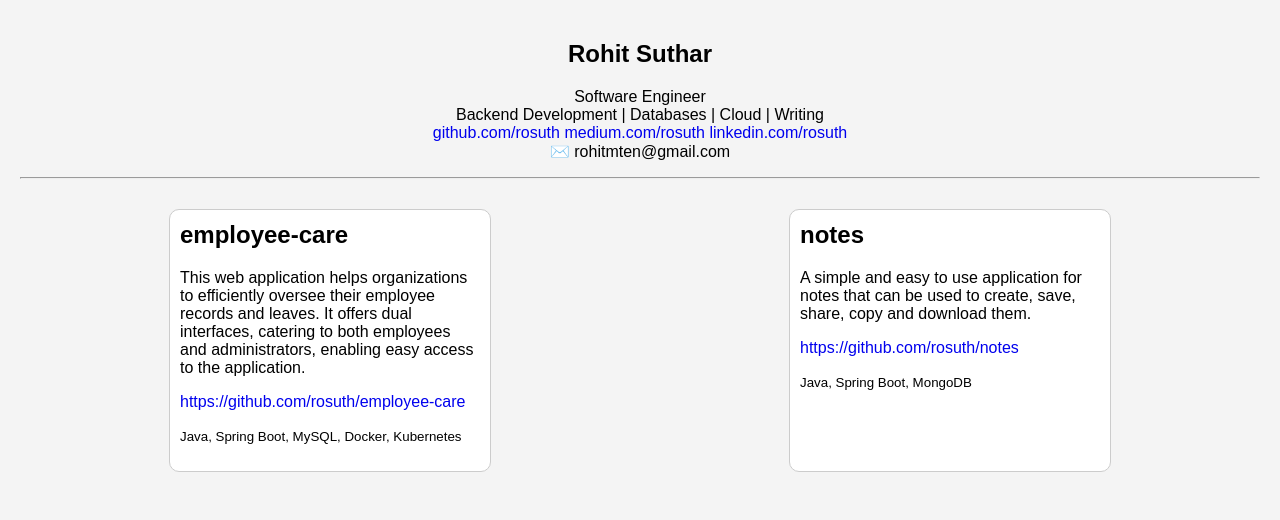
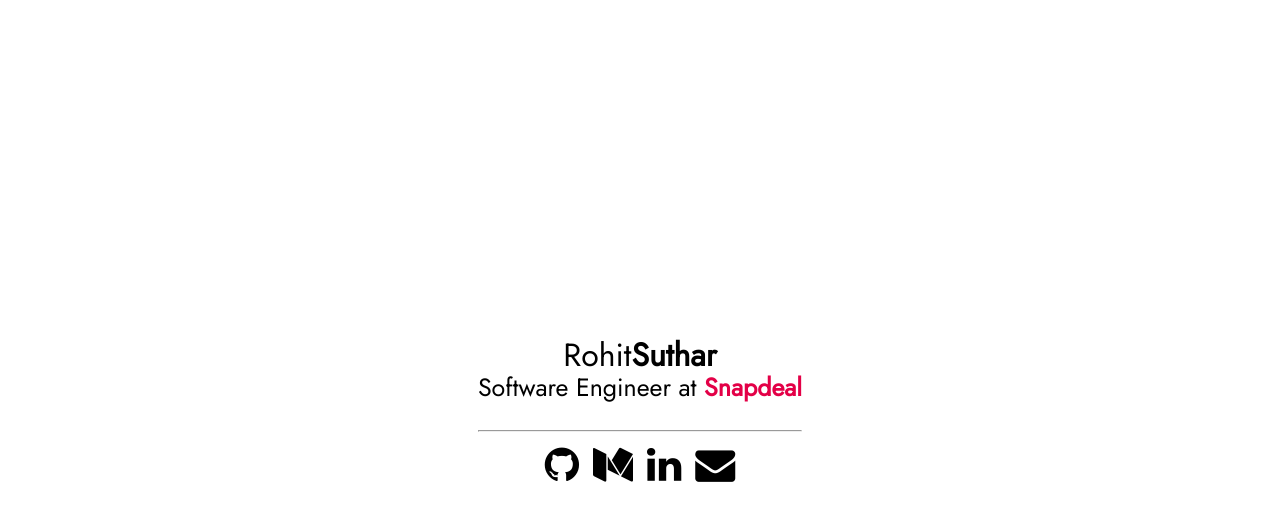
Before and after one commit to rosuth/portfolio, a plain HTML site: page index.html in a window 1280 px wide. Drawn offline with Linux system fonts and the light colour scheme.

Commit message:
Update index.html

```diff
--- a/index.html
+++ b/index.html
@@ -1,89 +1,64 @@
 <!DOCTYPE html>
 <html lang="en">
-
 <head>
 <meta charset="UTF-8">
 <meta name="viewport" content="width=device-width, initial-scale=1.0">
-    <title>github/rosuth</title>
+<link rel="preconnect" href="https://fonts.googleapis.com">
+<link rel="preconnect" href="https://fonts.gstatic.com" crossorigin>
+<link href="https://fonts.googleapis.com/css2?family=Jost&display=swap" rel="stylesheet">
+<link rel="stylesheet" href="https://cdnjs.cloudflare.com/ajax/libs/font-awesome/4.7.0/css/font-awesome.min.css">
+<title>github.com/rosuth</title>
 <style>
-        body {
-            font-family: Arial, sans-serif;
+  body, html {
+    height: 100%;
     margin: 0;
-            padding: 20px;
-            background-color: #f4f4f4;
+    display: flex;
+    justify-content: center;
+    align-items: center;
+  }
+  .icons {
+    font-size: 24px;
+  }
+  .container {
+    text-align: center;
+  }
+  h1{
+    font-family: 'Jost', sans-serif;
+    font-weight: 300;
   }
 
-        #top {
-            text-align: center;
+  p{
+    font-family: 'Jost', sans-serif;
+    font-weight: 300;
+    font-size: 25px;
+    margin-top: -30px;
+  }
+  i{
+    padding: 5px;
+    color: black;
+  }
+  li{
+    display: inline;
+  }
+a{
+    text-decoration: none;
+    color: #e30047;
+}
+a:hover{
+    text-decoration: underline;
 }
 
-        .project-container {
-            display: flex;
-            flex-wrap: wrap;
-            justify-content: space-around;
-            margin: 20px 0;
-        }
-
-        .project-card {
-            width: 300px;
-            border: 1px solid #ccc;
-            border-radius: 10px;
-            padding: 10px;
-            margin: 10px;
-            background-color: #fff;
-        }
-
-        .project-card img {
-            max-width: 100%;
-            height: auto;
-            border-radius: 5px;
-        }
-
-        .project-card h2 {
-            margin-top: 1px;
-        }
-
-        @media (max-width: 768px) {
-            .project-card {
-                width: 100%;
-            }
-        }
-        a{
-        text-decoration:none;
-        }
 </style>
 </head>
-
 <body>
-    <h2 id="top">Rohit Suthar</h2>
-	<p id="top">Software Engineer<br/>
-    Backend Development | Databases | Cloud | Writing<br/>
-	<a href="https://github.com/rosuth">github.com/rosuth</a>
-	<a href="https://medium.com/@rosuth">medium.com/rosuth</a>
-	<a href="https://www.linkedin.com/in/rosuth/">linkedin.com/rosuth</a>
-    <br/>✉️ rohitmten@gmail.com
-    </p>
-
-
+  <div class="container">
+    <h1>Rohit<b>Suthar</b></h1>
+    <p>Software Engineer at <b style="color:#e30047;"><a href="https://www.snapdeal.com/">Snapdeal</a></b></p>
 <hr/>
-    <div class="project-container">
-        <div class="project-card">
-            <h2>employee-care</h2>
-            <p>This web application helps organizations to efficiently oversee their employee records and leaves. It offers dual interfaces, catering to both employees and administrators, enabling easy access to the application.</p>
-            <p><a href="https://github.com/rosuth/employee-care">https://github.com/rosuth/employee-care</a></p>
-            <p><small>Java, Spring Boot, MySQL, Docker, Kubernetes</small></p>
-        </div>
-
-        <div class="project-card">
-            <h2>notes</h2>
-            <p>A simple and easy to use application for notes that can be used to create, save, share, copy and download them.</p>
-            <p><a href="https://github.com/rosuth/notes">https://github.com/rosuth/notes</a></p>
-            <p><small>Java, Spring Boot, MongoDB</small></p>
-        </div>
-
-
-
+<a target="_blank" href="https://github.com/rosuth"><i id="github" class="fa fa-github" style="font-size:40px"></i></a>
+<a target="_blank" href="https://medium.com/@rosuth"><i id="medium" class="fa fa-medium" style="font-size:40px"></i></a>
+<a target="_blank" href="https://www.linkedin.com/in/rosuth/"><i id="linkedin" class="fa fa-linkedin" style="font-size:40px"></i></a>
+<a target="_blank" href="mailto:rohitmten@gmail.com"><i id="envelope" class="fa fa-envelope" style="font-size:40px"></i></a>
   </div>
 </body>
-
 </html>
```
Lines whose indentation alone changed are shown as unchanged.
